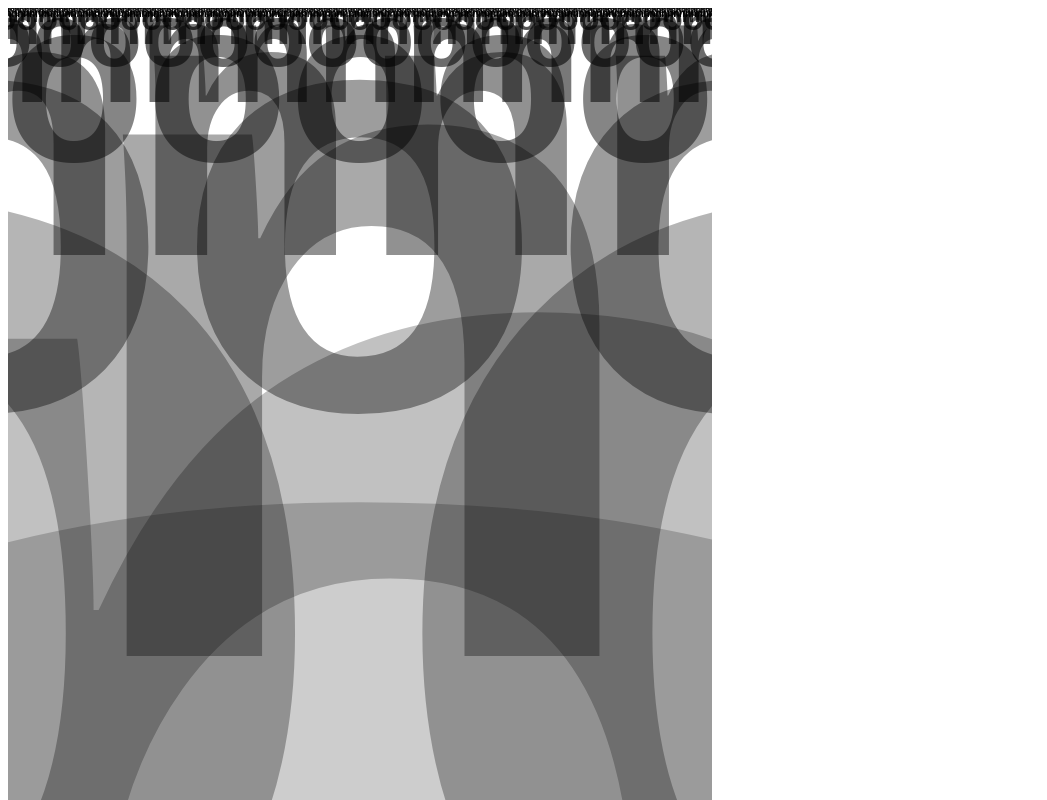
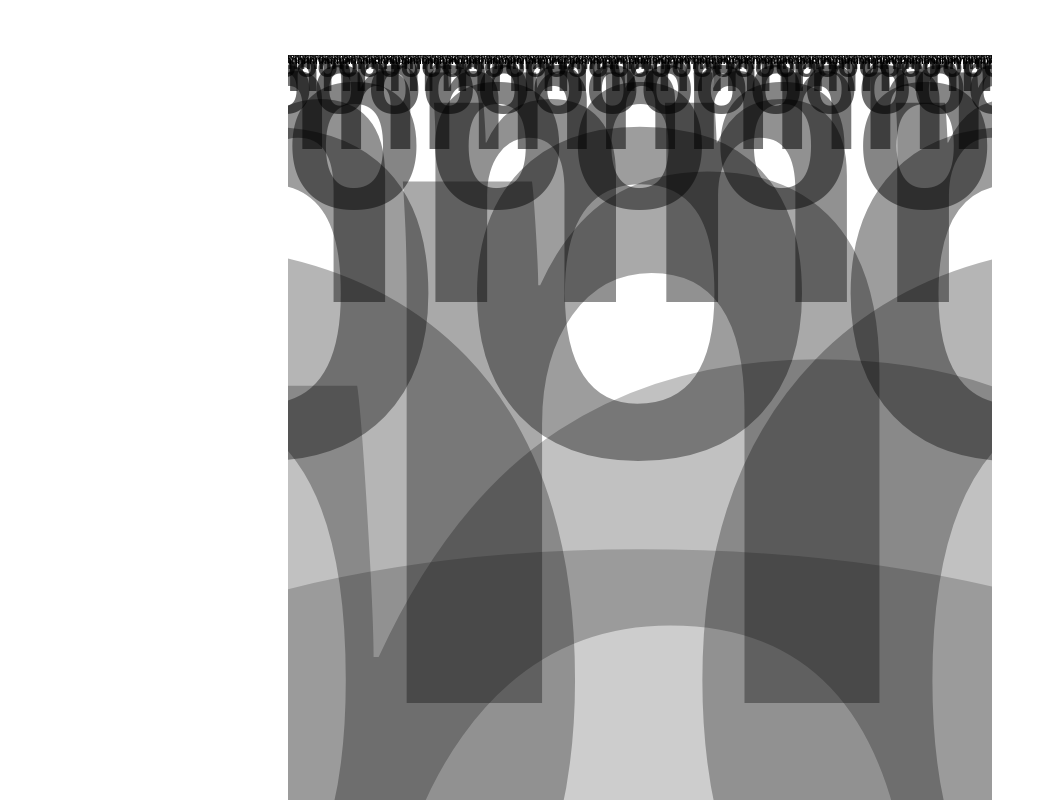
Before and after one commit to laurenburley/poordog, a plain HTML site: page index.html in a window 1280 px wide. Shown: the top 800 px of the page, without its empty margins (0-1047 px from the left). Drawn offline with Linux system fonts and the light colour scheme; a web font is replaced by a local one.

Commit message:
center the container and shit

```diff
--- a/index.html
+++ b/index.html
@@ -1,7 +1,7 @@
 <!DOCTYPE html>
 <html>
 <head>
-  <title> Poor Dog Group 2</title>
+  <title> Poor Dog Group </title>
 
   <link rel="stylesheet" type="text/css" href="styles/fonts.css" />
   <link rel="stylesheet" type="text/css" href="styles/global.css" />
--- a/styles/global.scss
+++ b/styles/global.scss
@@ -1,6 +1,7 @@
 body{
   font-family: 'GT America Mono', sans-serif;
   font-weight: 900;
+  margin: 0;
 }
 
 .container{
@@ -8,8 +9,9 @@ body{
   width: 55vw;
   height: 89vw;
   overflow: hidden;
-  // margin: 55px auto;
+  margin: 55px auto;
 }
+
 @media print{
   .container{
     width: 21in;
```
Also changed, not shown: styles/global.css, 1 other file.
